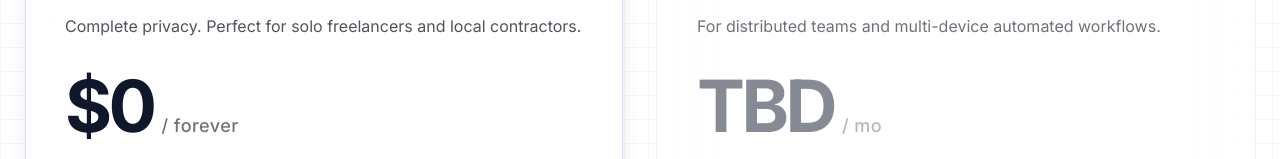
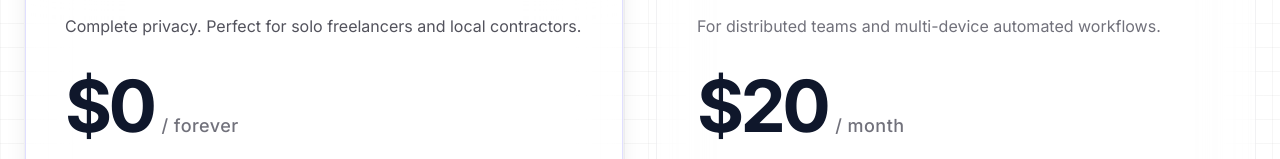
Before and after one commit to Michael-Obele/tif, a SvelteKit app: page /pricing in a window 1280 px wide. Shown: the part 641-800 px from the top of the page. Built offline with nearby package versions, Linux system fonts and the light colour scheme.

Commit message:
feat: Implement animated price displays for local and cloud options on both main and pricing pages.

```diff
--- a/src/routes/+page.svelte
+++ b/src/routes/+page.svelte
@@ -201,6 +201,42 @@
 			stopScroll();
 		};
 	};
+
+	const animateLocalPrice: Attachment<HTMLElement> = (node) => {
+		const stopInViewPrice = inView(
+			node,
+			() => {
+				const controls = animate(100, 0, {
+					duration: 3,
+					ease: [0.16, 1, 0.3, 1],
+					onUpdate: (v) => {
+						node.textContent = `$${Math.round(v)}`;
+					}
+				});
+				return () => controls.stop();
+			},
+			{ margin: '0px 0px -15% 0px' }
+		);
+		return () => stopInViewPrice();
+	};
+
+	const animateCloudPrice: Attachment<HTMLElement> = (node) => {
+		const stopInViewPrice = inView(
+			node,
+			() => {
+				const controls = animate(0, 35, {
+					duration: 2,
+					ease: [0.16, 1, 0.3, 1],
+					onUpdate: (v) => {
+						node.textContent = `$${Math.round(v)}`;
+					}
+				});
+				return () => controls.stop();
+			},
+			{ margin: '0px 0px -15% 0px' }
+		);
+		return () => stopInViewPrice();
+	};
 </script>
 
 <svelte:head>
@@ -219,10 +255,7 @@
 	class="flex min-h-screen flex-col overflow-clip bg-background text-foreground selection:bg-zinc-200 selection:text-black"
 >
 	<!-- Hero Section -->
-	<section
-		{@attach animateHero}
-		class="hero-section relative pt-32 pb-24 md:pt-48 md:pb-32"
-	>
+	<section {@attach animateHero} class="hero-section relative pt-32 pb-24 md:pt-48 md:pb-32">
 		<!-- Minimal Ambient Light -->
 		<div class="ambient-light pointer-events-none absolute inset-0 overflow-hidden">
 			<div
@@ -443,7 +476,10 @@
 						paywalls and arbitrary limits.
 					</p>
 					<div class="mb-8 flex items-baseline gap-2">
-						<span class="text-5xl font-extrabold tracking-tight text-foreground/80">$20</span>
+						<span
+							class="text-5xl font-extrabold tracking-tight text-foreground/80"
+							{@attach animateCloudPrice}>$0</span
+						>
 						<span
 							class="font-mono text-xs font-medium tracking-widest text-muted-foreground uppercase"
 							>/ month</span
@@ -486,7 +522,10 @@
 							pay a cent for access.
 						</p>
 						<div class="mb-8 flex items-baseline gap-2">
-							<span class="text-5xl font-extrabold tracking-tight text-foreground">$0</span>
+							<span
+								class="text-5xl font-extrabold tracking-tight text-foreground"
+								{@attach animateLocalPrice}>$100</span
+							>
 							<span class="font-mono text-xs font-medium tracking-widest text-primary uppercase"
 								>/ forever</span
 							>
--- a/src/routes/pricing/+page.svelte
+++ b/src/routes/pricing/+page.svelte
@@ -48,6 +48,42 @@
 			swissReveal.stop();
 			stopInView();
 		};
+	};
+
+	const animateLocalPrice: Attachment<HTMLElement> = (node) => {
+		const stopInViewPrice = inView(
+			node,
+			() => {
+				const controls = animate(100, 0, {
+					duration: 3,
+					ease: [0.16, 1, 0.3, 1],
+					onUpdate: (v) => {
+						node.textContent = `$${Math.round(v)}`;
+					}
+				});
+				return () => controls.stop();
+			},
+			{ margin: '0px 0px -15% 0px' }
+		);
+		return () => stopInViewPrice();
+	};
+
+	const animateCloudPrice: Attachment<HTMLElement> = (node) => {
+		const stopInViewPrice = inView(
+			node,
+			() => {
+				const controls = animate(0, 20, {
+					duration: 3.5,
+					ease: [0.16, 1, 0.3, 1],
+					onUpdate: (v) => {
+						node.textContent = `$${Math.round(v)}`;
+					}
+				});
+				return () => controls.stop();
+			},
+			{ margin: '0px 0px -15% 0px' }
+		);
+		return () => stopInViewPrice();
 	};
 </script>
 
@@ -128,7 +164,8 @@
 					</p>
 
 					<div class="mb-8 flex items-baseline gap-2">
-						<span class="text-7xl font-bold tracking-tighter">$0</span>
+						<span class="text-7xl font-bold tracking-tighter" {@attach animateLocalPrice}>$100</span
+						>
 						<span class="text-lg font-medium tracking-wide text-zinc-500">/ forever</span>
 					</div>
 
@@ -179,8 +216,8 @@
 					</p>
 
 					<div class="mb-8 flex items-baseline gap-2">
-						<span class="text-7xl font-bold tracking-tighter opacity-50">TBD</span>
-						<span class="text-lg font-medium tracking-wide text-zinc-500 opacity-50">/ mo</span>
+						<span class="text-7xl font-bold tracking-tighter" {@attach animateCloudPrice}>$0</span>
+						<span class="text-lg font-medium tracking-wide text-zinc-500">/ month</span>
 					</div>
 
 					<div class="mb-8 h-px w-full bg-zinc-200 opacity-50 dark:bg-white/10"></div>
```
